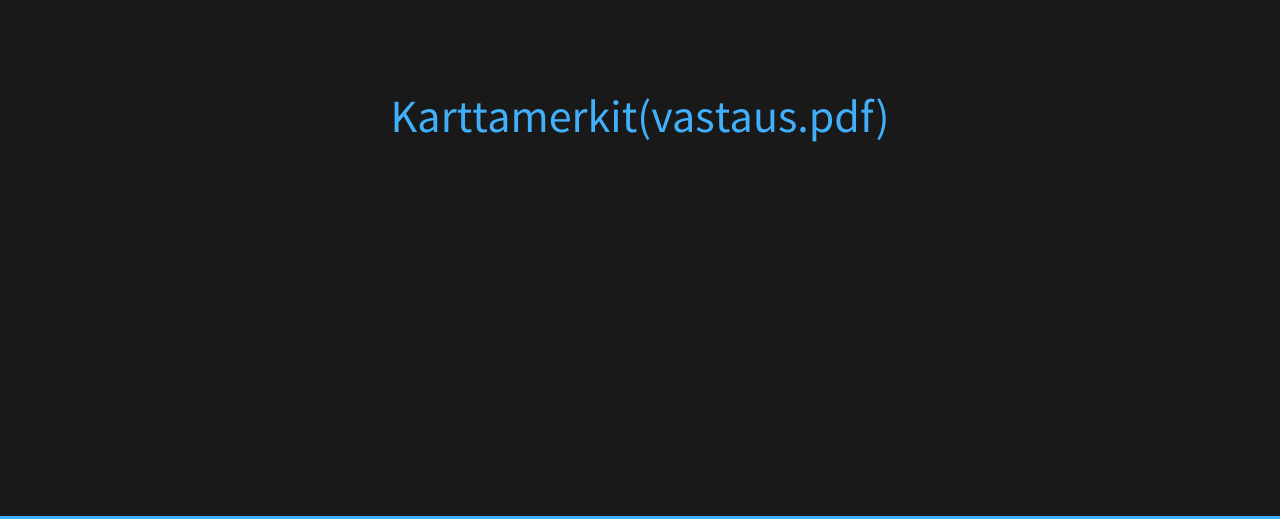
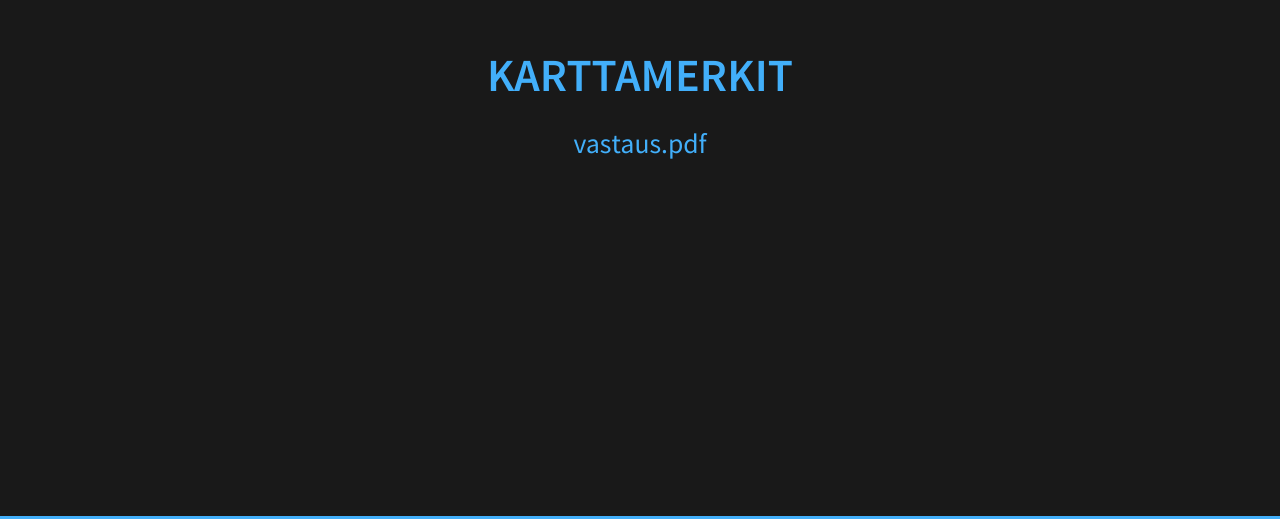
Before and after one commit to ssaarinen/ssaarinen.github.io, a plain HTML site: page ask2019/harjoitukset/index.html in a window 1280 px wide. Shown: the part 281-800 px from the top of the page. Drawn offline with Linux system fonts and the light colour scheme.

Commit message:
Add answers to index

```diff
--- a/ask2019/harjoitukset/index.html
+++ b/ask2019/harjoitukset/index.html
@@ -30,7 +30,9 @@
 		<div class="slides">
 
 			<section>
-				<a href="karttamerkit.html">Karttamerkit</a><a href="karttamerkit.pdf">(vastaus.pdf)</a>
+				<h4><a href="karttamerkit.html">Karttamerkit</a></h4>
+				<small><a href="karttamerkit.pdf">vastaus.pdf</a></small>
+
 
 			</section>
 
```
